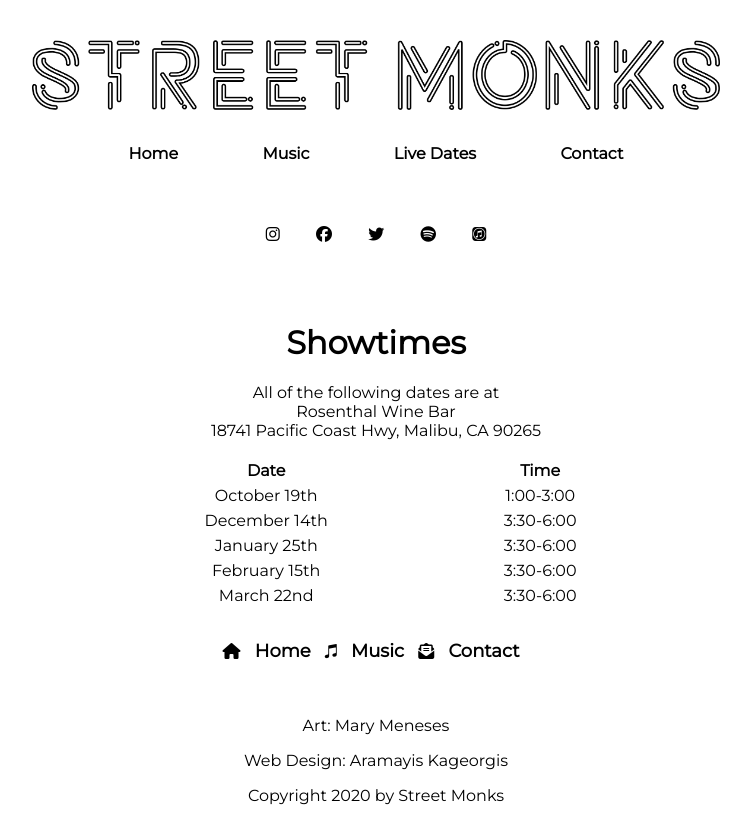
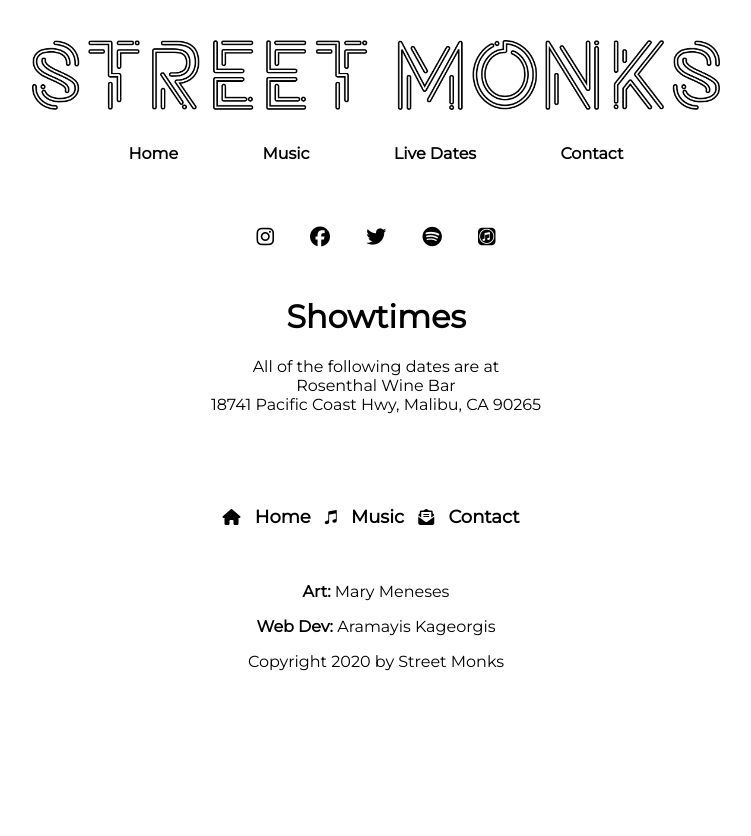
Before and after one commit to Kageorgis/Street-Monks-Site, a plain HTML site: page dates.html in a window 1280 px wide. Shown: the whole page, without its empty margins (264-1015 px from the left). After the commit the page ends 800 px from the top, so only its background shows below. Drawn offline with Linux system fonts and the light colour scheme.

Commit message:
Added Alb Cover, Favicon, Logo, and generally cleaned up page content

```diff
--- a/contact.html
+++ b/contact.html
@@ -2,6 +2,7 @@
 <html lang="en">
   <head>
     <title>Contact</title>
+    <link rel="shortcut icon" type="image/png" href="assets/SMLogo6.png">
     <meta charset="utf-8" />
     <meta http-equiv="X-UA-Compatible" content="IE=edge" />
     <meta name="viewport" content="width=device-width, initial-scale=1" />
@@ -65,10 +66,10 @@
       >
     </nav>
 
-    <!-- smedia Icon Container -->
+    <!-- Icon Container -->
 
     <div class="content-wrap content">
-      <div class="center iconCont">
+      <div class="iconCont">
         <a href="https://www.instagram.com/street_monks" target="_blank"
           ><button class="button shake-lr"><i class="fab fa-instagram"></i
         ></button></a>
@@ -100,28 +101,34 @@
         >streetmonksofficial@gmail.com</a
       >
 
-    <br><br>
+    <br><br><br>
+    <img
+        src="assets/SMLogo11.png"
+        class="crop"
+        id="logo"
+      />
+    <br><br><br>
 
     </div>
   </body>
 
   <footer class="content-wrap">
-    <div class="center contact-info">
+    <div>
       <i class="fas fa-home"></i>
-      <a href="index.html">Home</a>
+      <a href="index.html" class="contact-info">Home</a>
       <i class="fab fa-itunes-note"></i>
-      <a href="music.html" target="_blank">Music</a>
+      <a href="music.html" class="contact-info">Music</a>
       <i class="fas fa-envelope-open-text"></i>
-      <a href="contact.html" target="_blank"
+      <a href="contact.html" class="contact-info"
         >Contact</a
       >
     </div>
 
     <br> <br>
 
-    <p>Art: Mary Meneses</p>
+    <p><b>Art:</b> Mary Meneses</p>
 
-    <p>Web Design: Aramayis Kageorgis</p>
+    <p><b>Web Dev:</b> Aramayis Kageorgis</p>
 
     <p>Copyright 2020 by Street Monks</p>
   </footer>
--- a/dates.html
+++ b/dates.html
@@ -2,6 +2,7 @@
 <html lang="en">
   <head>
     <title>Showtimes</title>
+    <link rel="shortcut icon" type="image/png" href="assets/SMLogo6.png">
     <meta charset="utf-8" />
     <meta http-equiv="X-UA-Compatible" content="IE=edge" />
     <meta name="viewport" content="width=device-width, initial-scale=1" />
@@ -65,10 +66,10 @@
       >
     </nav>
 
-    <!-- smedia Icon Container -->
+    <!-- Icon Container -->
 
     <div class="content-wrap content">
-      <div class="center iconCont">
+      <div class="iconCont">
         <a href="https://www.instagram.com/street_monks" target="_blank"
           ><button class="button shake-lr"><i class="fab fa-instagram"></i
         ></button></a>
@@ -93,57 +94,27 @@
       <p>
         All of the following dates are at <br />Rosenthal Wine Bar<br />
         18741 Pacific Coast Hwy, Malibu, CA 90265 <br />
-        <a href="https://www.facebook.com/streetmonks"></a>
       </p>
-
-      <div>
-        <table>
-          <tr>
-            <th>Date</th>
-            <th>Time</th>
-          </tr>
-          <tr>
-            <td>October 19th</td>
-            <td>1:00-3:00</td>
-          </tr>
-          <tr>
-            <td>December 14th</td>
-            <td>3:30-6:00</td>
-          </tr>
-          <tr>
-            <td>January 25th</td>
-            <td>3:30-6:00</td>
-          </tr>
-          <tr>
-            <td>February 15th</td>
-            <td>3:30-6:00</td>
-          </tr>
-          <tr>
-            <td>March 22nd</td>
-            <td>3:30-6:00</td>
-          </tr>
-        </table>
-      </div>
-    </div>
-  </body>
+      <br /><br /><br /><br />
+</body>
 
   <footer class="content-wrap">
-    <div class="center contact-info">
+    <div>
       <i class="fas fa-home"></i>
-      <a href="index.html">Home</a>
+      <a href="index.html" class="contact-info">Home</a>
       <i class="fab fa-itunes-note"></i>
-      <a href="music.html" target="_blank">Music</a>
+      <a href="music.html" class="contact-info">Music</a>
       <i class="fas fa-envelope-open-text"></i>
-      <a href="contact.html" target="_blank"
+      <a href="contact.html" class="contact-info"
         >Contact</a
       >
     </div>
 
     <br> <br>
 
-    <p>Art: Mary Meneses</p>
+    <p><b>Art:</b> Mary Meneses</p>
 
-    <p>Web Design: Aramayis Kageorgis</p>
+    <p><b>Web Dev:</b> Aramayis Kageorgis</p>
 
     <p>Copyright 2020 by Street Monks</p>
   </footer>
--- a/style.css
+++ b/style.css
@@ -68,6 +68,10 @@ nav a {
   text-decoration: underline;
 }
 
+.contact-info:hover{
+  text-decoration: underline;
+}
+
 footer a {
   padding: 20px 10px;
   color: black;
@@ -83,15 +87,27 @@ td {
   margin: auto;
 }
 
+.content-wrap {
+  max-width: 1920px;
+  margin: 0 auto;
+  text-align: center;
+  /* padding: 15px; */
+}
+
 center {
   text-align: center;
 }
 
-.content-wrap {
-  max-width: 950px;
-  margin: 0 auto;
-  text-align: center;
-  padding: 15px;
+.crop {
+  width: 100%;
+}
+
+#albCover.crop {
+  width: 40%;
+}
+
+#logo.crop {
+  width: 20%;
 }
 
 .title {
@@ -99,15 +115,11 @@ center {
   max-width: 60%;
 }
 
-.crop {
-  width: 100%; /*container-width*/
-}
-
 
 /* STICKY
 -------------------------- */
 .content {
-  padding: 16px;
+  padding-top: 16px;
   z-index: 99;
 }
 
@@ -133,8 +145,7 @@ center {
   border: none;
   padding: 6px 16px;
   text-align: center;
-  font-size: 16px;
-  font-weight: bold;
+  font-size: 20px;
   cursor: pointer;
 }
 
```
Also changed, not shown: index.html (+18 -13 lines), music.html (+14 -12 lines), assets/SMLogo11.png (added), assets/SMLogo6.png (added), assets/threeStoogesVer2.png (deleted), 2 other files.
